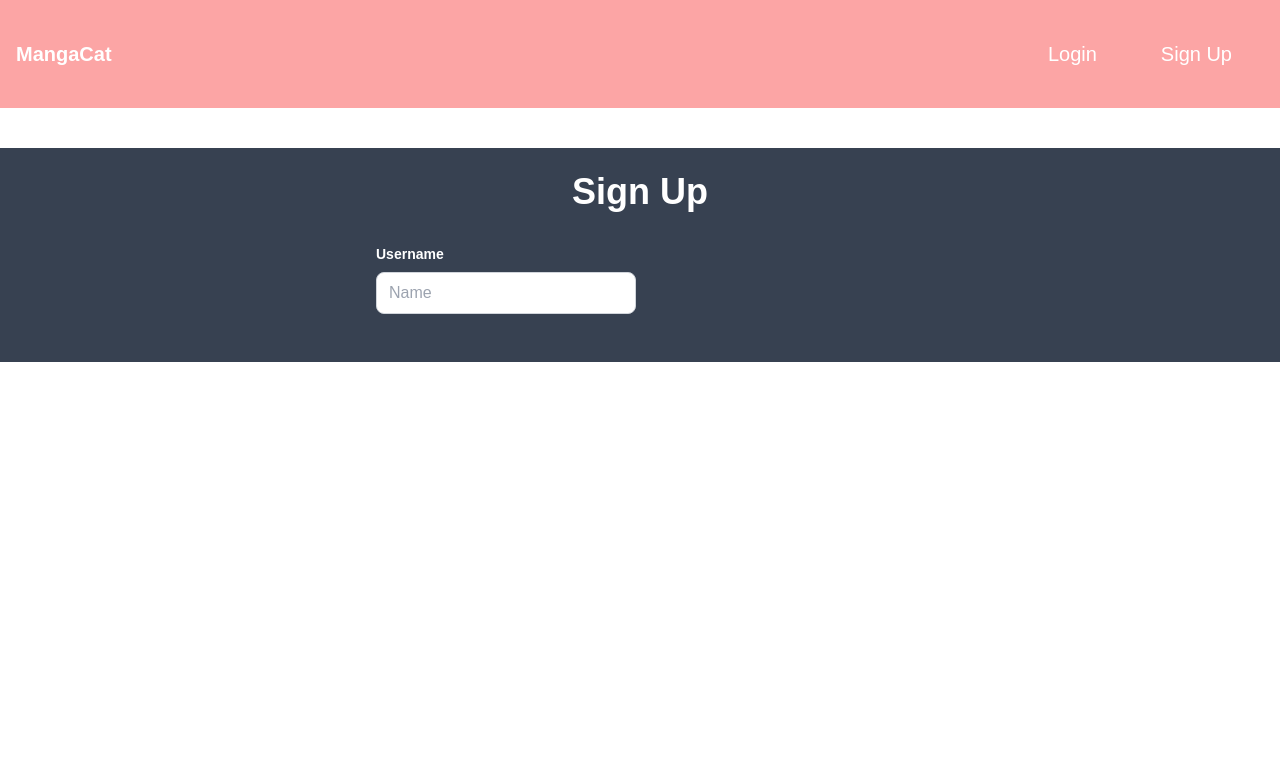
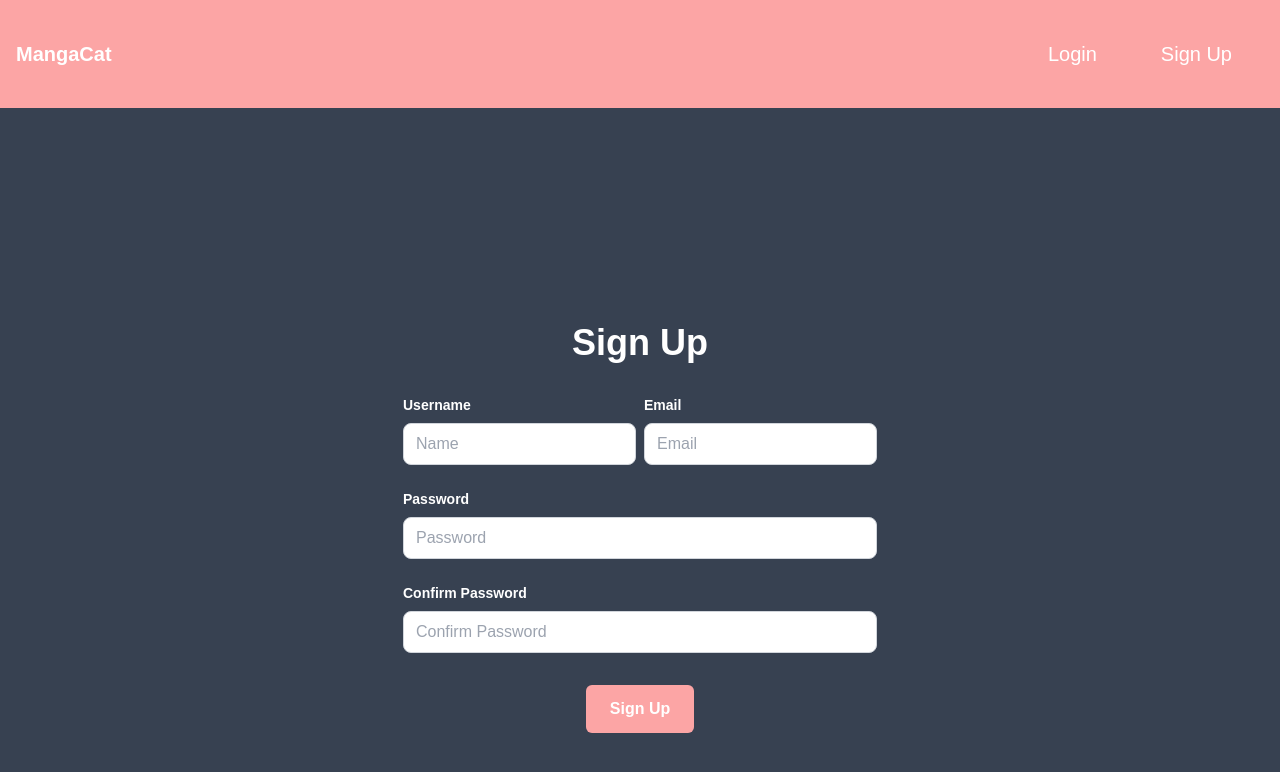
Before and after one commit to Tuthache/MangaCat, a React (Create React App) app in the folder client/: page /signup in a window 1280 px wide. Shown: the top 772 px of the page. Built offline with nearby package versions, Linux system fonts and the light colour scheme.

Commit message:
Finished layout and form for signup page, as well as implemented a route to login from signup

```diff
--- /dev/null
+++ b/client/src/components/Button.js
@@ -0,0 +1,42 @@
+import React from "react";
+import PropTypes from "prop-types";
+import { Link } from "react-router-dom";
+
+const Button = ({ className, children, onClick, to, type }) => {
+  const handleClick = () => {
+    if (onClick) {
+      onClick();
+    }
+  };
+
+  return to ? (
+    <Link
+      to={to}
+      className={`rounded-md py-2 px-4 font-bold text-white ${className}`}
+    >
+      {children}
+    </Link>
+  ) : (
+    <button
+      type={type}
+      className={`rounded-md py-2 px-4 font-bold text-white ${className}`}
+      onClick={handleClick}
+    >
+      {children}
+    </button>
+  );
+};
+
+Button.propTypes = {
+  className: PropTypes.string,
+  children: PropTypes.node.isRequired,
+  onClick: PropTypes.func,
+  to: PropTypes.string,
+  type: PropTypes.oneOf(["button", "submit", "reset"]),
+};
+
+Button.defaultProps = {
+  type: "button",
+};
+
+export default Button;
--- a/client/src/pages/Signup.js
+++ b/client/src/pages/Signup.js
@@ -1,6 +1,7 @@
 import React, { useState, useEffect } from "react";
 import AboutNav from "../components/AboutNav";
 import { useNavigate } from "react-router-dom";
+import Button from "../components/Button";
 
 const Signup = () => {
   const navigate = useNavigate();
@@ -14,14 +15,52 @@ const Signup = () => {
 
   const [signupSuccess, setSignupSuccess] = useState(false);
 
-  const handleSignUp = async (e) => {};
+  const handleChange = (e) => {
+    const { name, value } = e.target;
+    setFormData({
+      ...formData,
+      [name]: value,
+    });
+  };
 
-  const handleChange = async (e) => {};
+  const handleSignUp = async (e) => {
+    e.preventDefault();
+    if (formData.password !== formData.confirmPassword) {
+      alert("Passwords do not match!");
+      return;
+    }
+    try {
+      const response = await fetch("http://local:8000/signup", {
+        method: "Post",
+        headers: {
+          "Content-Type": "application/json",
+        },
+        body: JSON.stringify(formData),
+      });
+
+      if (response.ok) {
+        const data = await response.json();
+        alert(data.message);
+        setSignupSuccess(true);
+      } else {
+        const errorData = await response.json();
+        alert(errorData.error);
+      }
+    } catch (error) {
+      console.error("Error during signup: ", error);
+    }
+  };
+
+  useEffect(() => {
+    if (signupSuccess) {
+      navigate("/login");
+    }
+  }, [signupSuccess, navigate]);
 
   return (
     <>
       <AboutNav />
-      <div className="bg-gray-700">
+      <div className="bg-gray-700 min-h-screen flex items-center justify-center">
         <div className=" max-w-xl text-white mx-auto p-6 mt-10">
           <h1 className="text-4xl font-bold mb-8 text-center">Sign Up</h1>
           <form onSubmit={handleSignUp}>
@@ -34,7 +73,7 @@ const Signup = () => {
                   Username
                 </label>
                 <input
-                  className="border border-gray-300 rounded-lg px-3 py-2 w-full focus:outline-none focus:border-red-300"
+                  className="border border-gray-300 text-black rounded-lg px-3 py-2 w-full focus:outline-none focus:border-red-300"
                   type="text"
                   id="name"
                   name="name"
@@ -43,6 +82,66 @@ const Signup = () => {
                   onChange={handleChange}
                 />
               </div>
+              <div className="w-full md:w-1/2 pl-1">
+                <label
+                  className="block text-white text-sm font-bold mb-2"
+                  htmlFor="email"
+                >
+                  Email
+                </label>
+                <input
+                  className="border border-gray-300 text-black rounded-lg px-3 py-2 w-fill focus:outline-none focus:border-red-300"
+                  type="text"
+                  id="email"
+                  name="email"
+                  placeholder="Email"
+                  value={formData.email}
+                  onChange={handleChange}
+                />
+              </div>
+            </div>
+            <div className="mb-6">
+              <label
+                className="block text-white text-sm font-bold mb-2"
+                htmlFor="password"
+              >
+                Password
+              </label>
+              <input
+                className="border border-gray-300 text-black rounded-lg px-3 py-2 w-full focus:outline-none focus:border-red-300"
+                type="password"
+                id="password"
+                name="password"
+                placeholder="Password"
+                value={formData.password}
+                onChange={handleChange}
+              />
+            </div>
+            <div className="mb-8">
+              <label
+                className="block text-white text-sm font-bold mb-2"
+                htmlFor="confirmpassword"
+              >
+                Confirm Password
+              </label>
+              <input
+                className="border border-gray-300 text-black rounded-lg px-3 py-2 w-full focus:outline-none focus:border-red-300"
+                type="password"
+                id="confirmPassword"
+                name="confirmPassword"
+                placeholder="Confirm Password"
+                value={formData.confirmPassword}
+                onChange={handleChange}
+              />
+            </div>
+
+            <div className="flex justify-center">
+              <Button
+                type="submit"
+                className="bg-red-300 hover:bg-red-700 active:bg-red-100 text-white font-bold py-3 px-6 rounded"
+              >
+                Sign Up
+              </Button>
             </div>
           </form>
         </div>
```
